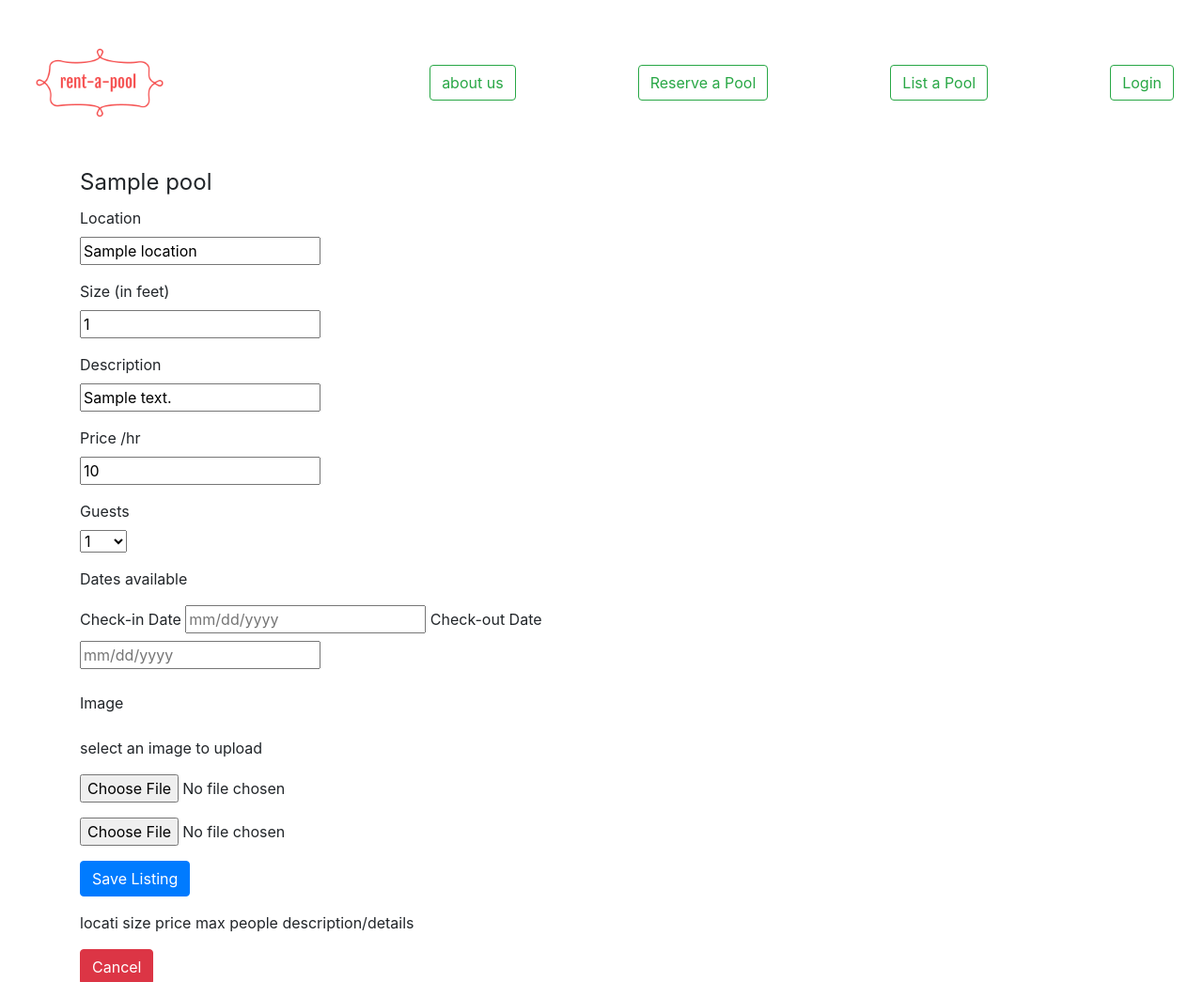
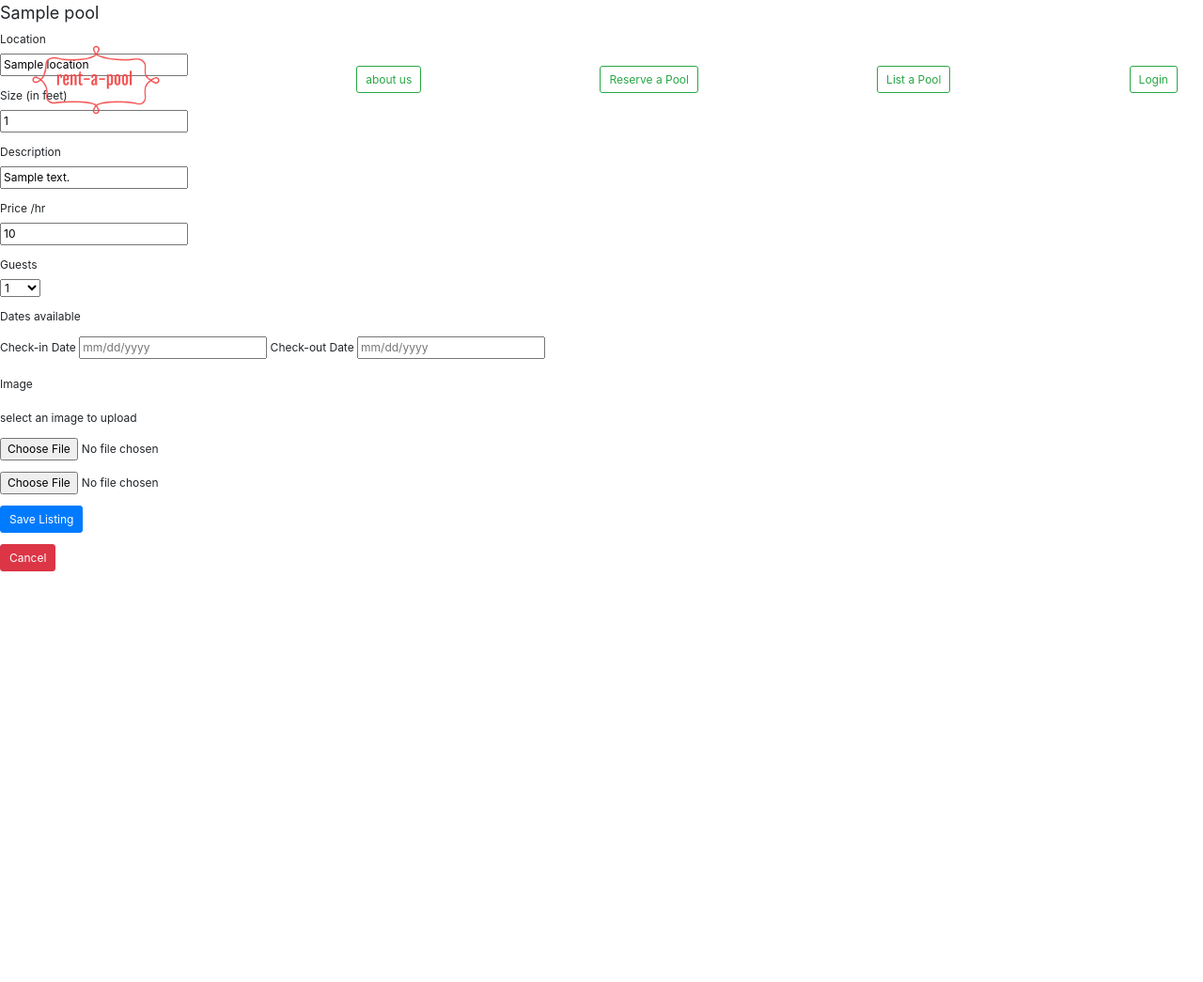
Before and after one commit to vladyslavnUA/rent-a-pool, a Flask app: template templates/pools_edit.html in a window 1280 px wide. Shown: the top 1045 px of the page at 94% size. After the commit the page ends 608 px from the top, so only its background shows below. Run offline with Flask 2, Linux system fonts and the light colour scheme; the template is opened without the code that fills it: most values are stand-ins (such as "Sample title", 1, 10 or a date in 2020); some libraries are stand-ins or nearby versions.

Commit message:
updated UI/UX

```diff
--- a/app.py
+++ b/app.py
@@ -18,26 +18,27 @@ app = Flask(__name__)
 
 @app.route("/")
 def pools_index():
-	#this will show the type of pants we have
-	return render_template("pools_index.html", pools=pools.find())
+	#this will show the type of pools we have
+		#this will show the type of pants we have
+	return render_template("base.html", pools=pools.find())
+	#return render_template("pools_index.html", pools=pools.find())
 
 @app.route("/about")
 def about():
 	return render_template("about.html")
 
-@app.route("/pools", methods=["POST"])
+@app.route("/pools/reserve", methods=["POST"])
 def pools_submit():
 	pool = {
 		"pool_name": request.form.get("pool_name"),
 		"description": request.form.get("description"),
-		"price": request.form.get("price"),
-        	"brand": request.form.get("brand")
+		"price": request.form.get("price")
 	}
 	pool_id = pools.insert_one(pool).inserted_id
 	print(pool_id)
 	return redirect(url_for("pools_show", pool_id = pool_id))
 
-@app.route("/pools/<pool_id>")
+@app.route("/reserve/<pool_id>")
 def pools_show(pool_id):
 	pool = pools.find_one({'_id' : ObjectId(pool_id)})
 	return render_template("pools_show.html", pool = pool)
@@ -48,16 +49,16 @@ def login():
 
 @app.route("/pools/new")
 def pools_new():
-	return render_template("pools_new.html", pool={}, title ="New Item")
+	return render_template("pools_new.html", pool={})
 
 @app.route("/pools/reserve")
 def pools_reserve():
-	return render_template("pools_reserve.html", pool={}, title ="New Item")
+	return render_template("pools_reserve.html", pool={})
 
 @app.route("/pools/<pool_id>/edit")
 def pools_edit(pool_id):
 	pool = pools.find_one({"_id" : ObjectId(pool_id)})
-	return render_template("pools_edit.html", pool = pool, title = "Edit Item")
+	return render_template("pools_edit.html", pool = pool)
 
 @app.route("/pools/<pool_id>", methods = ['POST'])
 def pools_update(pool_id):
--- a/templates/base.css
+++ /dev/null
@@ -1,11 +0,0 @@
-.background-img {
-    /* width: 1000px;
-    height: 500px; */
-    background-image: url('/static/pool2.jpg')
-}
-/*
-.break {
-    margin-top: auto;
-    margin: 100px;
-    margin-bottom: auto;
-} */
--- a/templates/base.html
+++ b/templates/base.html
@@ -4,120 +4,40 @@
 <head>
   <meta charset='utf-8'>
   <title>rent-a-pool</title>
+  <style>html { font-size: 12px; font-family: Arial, Helvetica, sans-serif; }</style>
   <link rel="stylesheet" href="/templates/base.css">
   <link rel="stylesheet" href="https://stackpath.bootstrapcdn.com/bootstrap/4.4.1/css/bootstrap.min.css" integrity="sha384-Vkoo8x4CGsO3+Hhxv8T/Q5PaXtkKtu6ug5TOeNV6gBiFeWPGFN9MuhOf23Q9Ifjh" crossorigin="anonymous">
-  <script type="text/javascript" src="js/jquery-1.9.1.min.js"></script>
-  <script type="text/javascript" src="js/jquery-ui-custom.min.js"></script>
-  <script type="text/javascript" src="js/jquery.validate.min.js"></script>
-  <script type="text/javascript" src="js/additional-methods.min.js"></script>
-
   <!-- <link rel='stylesheet' href='https://maxcdn.bootstrapcdn.com/bootstrap/3.3.7/css/bootstrap.min.css'> -->
 </head>
 <body>
-	{% include 'partials/navbar.html' %}
 
-	<div class='container'>
-    {% block content %}
-
-    {% endblock %}
-  </div>
-  <div class="break">
-    <!-- <style>
-      .break {
-        padding-top: 10em;
-        padding-bottom: 10em;
-        /* line-height: 4; */
-      }
-    </style> -->
+  {% include 'partials/navbar.html' %}
+  <div class="break"></div>
+  {% block content %}
+  <div class="row">
+      {% for pool in pools %}
+      <div class="col-md-3">
+            <h2><a href="/pools/{{pool._id}}">{{ pool.title }}</h2>
+                <img width="240" height="240" src="{{ pool.image }}">
+        <small>{{ pool.description }}</small>
+        <p>${{ pool.price }}</p>
+        </a>
+        </div>
+      {% endfor %}
   </div>
   <div>
-    <div class="content">BLEND</div>
-    <section class="one">
-      <div class="wrapper"></div>
-    </section>
-    <section class="two">
-      <div class="wrapper"></div>
-    </section>
-    <section class="three">
-      <div class="wrapper"></div>
-    </section>
     <style>
-      .content, .wrapper:before {
-        box-sizing: border-box;
-        display: block;
-        font-size: 4em;
-        padding: 1em;
-        width: 6em;
-        height: 3em;
-        position: fixed;
-        top: 50%;
-        left: 50%;
-        -webkit-transform: translate3d(-50%, -50%, 0);
-                transform: translate3d(-50%, -50%, 0);
+      * {
+        font-family: 'Seymour One', sans-serif;
       }
-
-      .content {
-        font-weight: bold;
-        text-align: center;
-        z-index: 1000;
-        background: #fff;
-        color: #000;
-        mix-blend-mode: lighten;
+      .break {
+        margin-top: 150px;
       }
-
-      section {
-        background-repeat: no-repeat;
-        background-size: cover;
-        isolation: isolate;
-        position: relative;
-        height: 100vh;
-        padding: 1em;
+      .row {
+        margin-left: 10px;
+        display: flex;
+        align-items: center;
       }
-
-      .wrapper {
-        clip: rect(auto auto auto auto);
-        position: absolute;
-        top: 0;
-        right: 0;
-        bottom: 0;
-        left: 0;
-      }
-      .wrapper:before {
-        content: " ";
-        padding: 2em 3.5em;
-        mix-blend-mode: darken;
-      }
-
-      .one {
-        background-image: url(https://source.unsplash.com/1920x1080?nature);
-      }
-      .one .wrapper:before {
-        background: red;
-      }
-
-      .two {
-        background-image: url(https://source.unsplash.com/1920x1080?landscape);
-      }
-      .two .wrapper:before {
-        background: #faaa54;
-        mix-blend-mode: difference;
-      }
-
-      .three {
-        background-image: url(https://source.unsplash.com/1920x1080?portrait);
-      }
-      .three .wrapper:before {
-        background: #6c320a;
-        mix-blend-mode: screen;
-      }
-
-      .four {
-        background-image: url(https://source.unsplash.com/1920x1080?stars);
-      }
-      .four .wrapper:before {
-        background: #e4135d;
-      }
-
     </style>
   </div>
   <div class="graphic background-img">
@@ -153,10 +73,10 @@
       <!-- <img src="/static/oo.gif"> -->
   </div>
 
-    <script src="//code.jquery.com/jquery-1.12.0.min.js"></script>
+    <!-- <script src="//code.jquery.com/jquery-1.12.0.min.js"></script>
     <script src="//code.jquery.com/jquery-migrate-1.2.1.min.js"></script>
-    <script src='https://maxcdn.bootstrapcdn.com/bootstrap/3.3.7/js/bootstrap.min.js'></script>
+    <script src='https://maxcdn.bootstrapcdn.com/bootstrap/3.3.7/js/bootstrap.min.js'></script> -->
 
 </body>
-
+{% endblock %}
 </html>
--- a/templates/navbar.css
+++ /dev/null
@@ -1,4 +0,0 @@
-img {
-    height:100px;
-    width: 100px;
-}
--- a/templates/partials/navbar.html
+++ b/templates/partials/navbar.html
@@ -1,18 +1,20 @@
-<link rel="stylesheet" href="/templates/navbar.css">
-<nav class='navbar navbar-default scrolling-navbar'>
+<nav class='navbar navbar-default fixed-top scrolling-navbar'>
     <div class='container-fluid'>
         <div class='navbar-header'>
             <a class='navbar-brand' href='/'>
-                <img src="/static/logo.png">
+                <img src="/static/logo.png" class="bg-img">
                 <style>
-                img {
+                .bg-img {
                     height: 150px;
                     width: 150px;
+                }
+                .navbar {
+                    border-top: 0;
                 }
                 </style>
             </a>
         </div>
-        <div class="view" style="background-image: url('/static/pool2.jpg'); background-size: cover; background-position: center center;"></div>
+        <!-- <div class="view" style="background-image: url('/static/vilaa.jpeg'); background-size: cover; background-position: center center;"></div> -->
         <!-- <div class="container-fluid justify-content-end"> -->
         <div class='pull-right'>
             <a href="/about" class='btn btn-default btn-outline-success navbar-btn'>about us</a>
--- a/templates/partials/pools_form.html
+++ b/templates/partials/pools_form.html
@@ -1,4 +1,4 @@
-<form method='POST' action='/pools'>
+<form method='POST' action='/reserve'>
     <fieldset>
     <legend>{{ pool.title }}</legend>
     <!-- pools title-->
@@ -59,31 +59,6 @@
         <input type="text" id="checkout" name="checkout" class="gui-input" required="" placeholder="mm/dd/yyyy">
         <span class="field-icon"><i class="fa fa-calendar"></i></span>
     </label>
-    <script type="text/javascript">
-        $("#booking-form").validate();
-
-        $("#checkin").datepicker({
-            defaultDate: "+100w",
-            changeMonth: false,
-            numberOfMonths: 1,
-            prevText: '<i class="fa fa-chevron-left"></i>',
-            nextText: '<i class="fa fa-chevron-right"></i>',
-            onClose: function( selectedDate ) {
-                $( "#checkout" ).datepicker( "option", "minDate", selectedDate );
-            }
-        });
-
-        $("#checkout").datepicker({
-            defaultDate: "+100w",
-            changeMonth: false,
-            numberOfMonths: 1,
-            prevText: '<i class="fa fa-chevron-left"></i>',
-            nextText: '<i class="fa fa-chevron-right"></i>',
-            onClose: function( selectedDate ) {
-                $( "#checkin" ).datepicker( "option", "maxDate", selectedDate );
-            }
-        });
-    </script>
     </p>
     <p>
         <label for='image'>Image</label><br>
@@ -103,10 +78,10 @@
     </p>
 </form>
 
-locati
+<!-- locati
 size
 price
 max people
 <indoor>
 <outdoor></outdoor>
-description/details
+description/details -->
```
Also changed, not shown: templates/about.html (+11 -2 lines), templates/pools_new.html (+12 -3 lines), templates/pools_reserve.html (+31 -8 lines), static/vilaa.jpeg (added).
